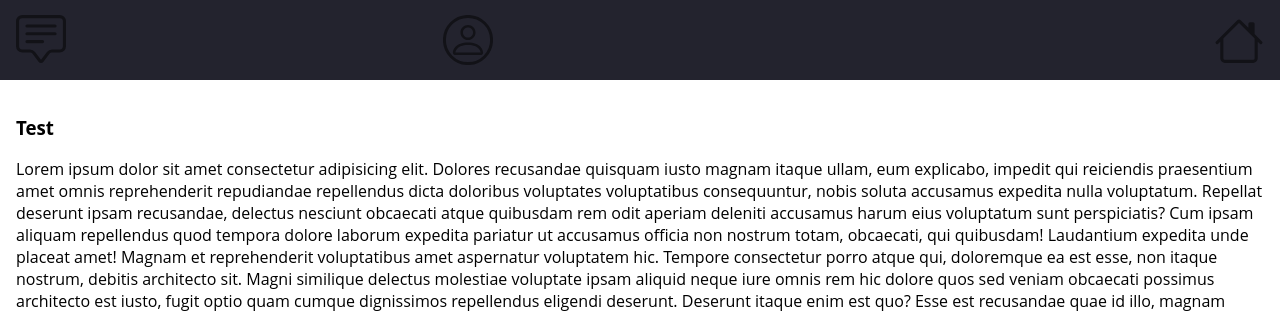
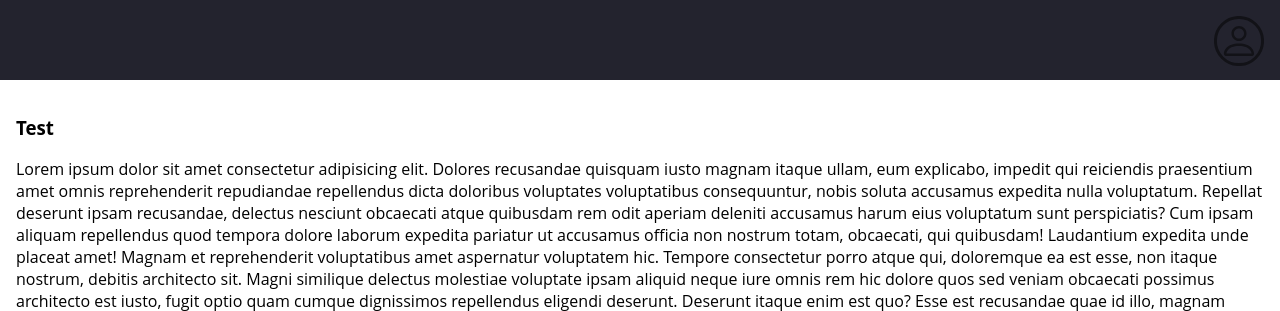
Before and after one commit to Dlang-max/AutomatedWordPressBlog, a Flask app: page / in a window 1280 px wide. Shown: the top 311 px of the page. Run offline with Flask 3, Linux system fonts and the light colour scheme; a user stored in the database is signed in; some libraries are stand-ins or nearby versions.

Commit message:
working on navbar

```diff
--- a/Automated-Blog-v3.0/website/static/style.css
+++ b/Automated-Blog-v3.0/website/static/style.css
@@ -55,6 +55,7 @@
   .navbar-item{
     width: 100%;
   }
+
   svg{
     display: flex;
     align-items: center;
@@ -82,4 +83,12 @@
         top: 0;
         justify-content: space-around;
     }
+
+    #home{
+      display: none;
+    }
+
+    #message{
+      display: none;
+    }
   }
--- a/Automated-Blog-v3.0/website/templates/base.html
+++ b/Automated-Blog-v3.0/website/templates/base.html
@@ -5,13 +5,22 @@
     <meta name="viewport" content="width=device-width, initial-scale=1" />
     <link rel="stylesheet" href="https://cdnjs.cloudflare.com/ajax/libs/font-awesome/6.4.0/css/all.min.css" integrity="sha512-iecdLmaskl7CVkqkXNQ/ZH/XLlvWZOJyj7Yy7tcenmpD1ypASozpmT/E0iPtmFIB46ZmdtAc9eNBvH0H/ZpiBw==" crossorigin="anonymous" referrerpolicy="no-referrer" />
     <link rel="stylesheet" href="static/style.css">
-    <title>{% block title %}Home{% endblock %}</title>
+    <title>{% block title %}Dashboard{% endblock %}</title>
   </head>
   <body>
     <nav class="navbar">
         <ul class="navbar-nav">
           <li class="nav-item">
-                <a href="/" class="nav-link">
+            <a href="/" class="nav-link" id="home">
+              <div class="icon">
+                <svg xmlns="http://www.w3.org/2000/svg" width="50" height="50" fill="rgba(0, 0, 0, )" class="bi bi-house" viewBox="0 0 16 16">
+                    <path d="M8.707 1.5a1 1 0 0 0-1.414 0L.646 8.146a.5.5 0 0 0 .708.708L2 8.207V13.5A1.5 1.5 0 0 0 3.5 15h9a1.5 1.5 0 0 0 1.5-1.5V8.207l.646.647a.5.5 0 0 0 .708-.708L13 5.793V2.5a.5.5 0 0 0-.5-.5h-1a.5.5 0 0 0-.5.5v1.293L8.707 1.5ZM13 7.207V13.5a.5.5 0 0 1-.5.5h-9a.5.5 0 0 1-.5-.5V7.207l5-5 5 5Z"/>
+                </svg>
+              </div>
+            </a>
+          </li>
+          <li class="nav-item">
+            <a href="/" class="nav-link" id="message">
               <div class="icon">
                 <svg xmlns="http://www.w3.org/2000/svg" width="50" height="50" fill="#000" class="bi bi-chat-square-text" viewBox="0 0 16 16">
                   <path d="M14 1a1 1 0 0 1 1 1v8a1 1 0 0 1-1 1h-2.5a2 2 0 0 0-1.6.8L8 14.333 6.1 11.8a2 2 0 0 0-1.6-.8H2a1 1 0 0 1-1-1V2a1 1 0 0 1 1-1h12zM2 0a2 2 0 0 0-2 2v8a2 2 0 0 0 2 2h2.5a1 1 0 0 1 .8.4l1.9 2.533a1 1 0 0 0 1.6 0l1.9-2.533a1 1 0 0 1 .8-.4H14a2 2 0 0 0 2-2V2a2 2 0 0 0-2-2H2z"/>
@@ -21,28 +30,12 @@
             </a>
           </li>
           <li class="nav-item">
-                <a href="/" class="nav-link">
+            <a href="/" class="nav-link" id="profile">
               <div class="icon">
                 <svg id="eP05R1SmAOD1" width="50" height="50" xmlns="http://www.w3.org/2000/svg" xmlns:xlink="http://www.w3.org/1999/xlink" viewBox="0 0 16 16" shape-rendering="geometricPrecision" text-rendering="geometricPrecision"><path d="M8,8c1.656854,0,3-1.343146,3-3s-1.343146-3-3-3-3,1.343146-3,3s1.343146,3,3,3Zm2-3c0,1.104569-.895431,2-2,2s-2-.895431-2-2s.895431-2,2-2s2,.895431,2,2Zm4,8c0,1-1,1-1,1h-10c0,0-1,0-1-1s1-4,6-4s6,3,6,4Zm-1-.004c-.001-.246-.154-.986-.832-1.664C11.516,10.68,10.289,10,8,10c-2.29,0-3.516.68-4.168,1.332-.678.678-.83,1.418-.832,1.664h10Z" transform="matrix(.806221 0 0 0.806221 1.550232 1.550232)"/><ellipse rx="8" ry="8" transform="matrix(.942943 0 0 0.942943 8 8)" fill="rgba(210,219,237,0)" stroke="#000"/></svg>
               </div>
             </a>
           </li>
-            <li class="nav-item">
-              <a href="/" class="nav-link">
-                  <div class="icon">
-                    <li class="nav-item">
-                      <a href="/" class="nav-link">
-                          <div class="icon">
-                            <svg xmlns="http://www.w3.org/2000/svg" width="50" height="50" fill="#000" class="bi bi-house" viewBox="0 0 16 16">
-                              <path d="M8.707 1.5a1 1 0 0 0-1.414 0L.646 8.146a.5.5 0 0 0 .708.708L2 8.207V13.5A1.5 1.5 0 0 0 3.5 15h9a1.5 1.5 0 0 0 1.5-1.5V8.207l.646.647a.5.5 0 0 0 .708-.708L13 5.793V2.5a.5.5 0 0 0-.5-.5h-1a.5.5 0 0 0-.5.5v1.293L8.707 1.5ZM13 7.207V13.5a.5.5 0 0 1-.5.5h-9a.5.5 0 0 1-.5-.5V7.207l5-5 5 5Z"/>
-                            </svg>
-                          </div>
-                      </a>
-                  </li>
-                </div>
-              </a>
-          </li>
-
         </ul>
     </nav>
     <main>
```
Lines whose indentation alone changed are shown as unchanged.
